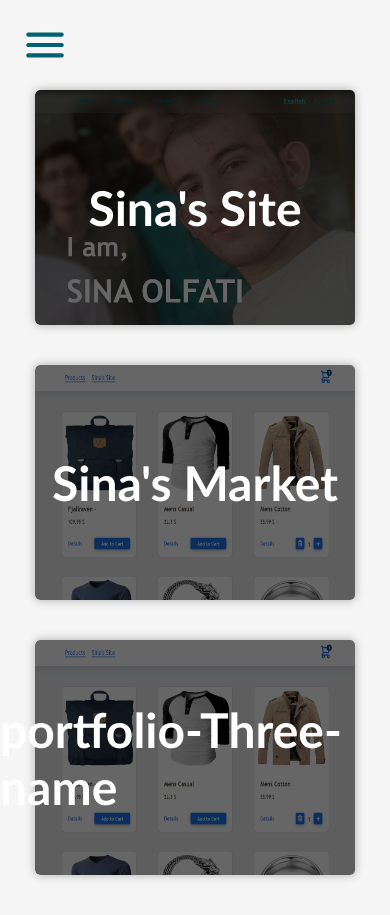
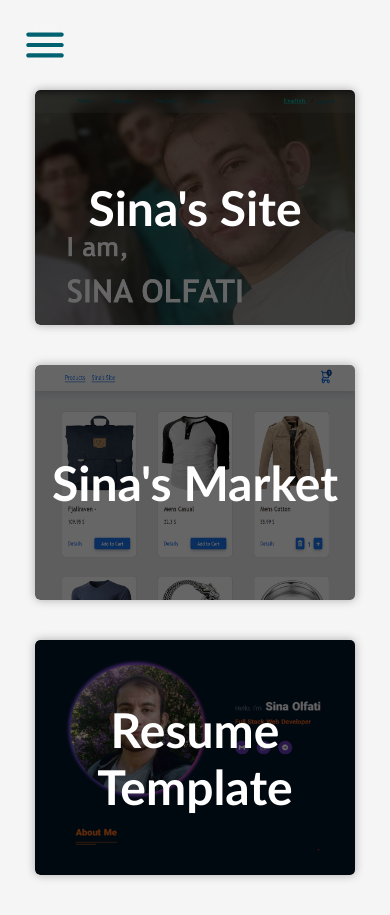
Before and after one commit to sina-olfati/sina-olfati-site, a React (Create React App) app: page /sina-olfati-site/portfolio in a window 390 px wide. Built offline with nearby package versions, Linux system fonts and the light colour scheme; a web font is replaced by a local one.

Commit message:
Portfolio: added resume template image to it's card

```diff
--- a/src/screens/Portfolio.css
+++ b/src/screens/Portfolio.css
@@ -53,7 +53,6 @@
     justify-content: center;
     align-items: center;
     transition: 1s;
-    /* overflow: hidden; */
 }
 
 .card-picture img {
@@ -70,7 +69,10 @@
 }
 
 .card-picture p {
+    /* border: solid 1px blue; */
     position: absolute;
+    width: 400px;
+    text-align: center;
     font-size: 3rem;
     font-weight: 600;
     color: rgb(255, 255, 255);
@@ -166,6 +168,9 @@
     .card:hover img{
         filter: brightness(40%);
     }
+    .card-picture p {
+        width: 320px;
+    }
     .card:hover p{
         opacity: 1;
     }
--- a/src/screens/Portfolio.tsx
+++ b/src/screens/Portfolio.tsx
@@ -5,6 +5,7 @@ import { Link } from 'react-router-dom'
 // images
 import mySite from'../assets/images/mySite.png'
 import myShop from '../assets/images/myShop.png'
+import resumeTemplate from '../assets/images/resumeTemplate.png'
 
 // Components
 import Menu from '../components/menu/Menu'
@@ -55,21 +56,21 @@ const Portfolio = () => {
               <h1>{t("portfolio-two-name")}</h1>
               <h2>{t("portfolio-two-description")}</h2>
               <h3>{t("portfolio-two-technologies")}</h3>
-              <Link className="visitButton" to='/sina-olfati-site/products'>{t("portfolio-two-visit")}</Link>
+              <Link className="visitButton" to='/sina-olfati-site/products'>{t("portfolio-visit")}</Link>
             </div>
           </div>
 
           {/* Third card */}
           <div className='card'>
             <div className='card-picture'>
-              <p>{t("portfolio-Three-name")}</p>
-              <img src={ myShop } alt='Sinas Shop'/>
+              <p>{t("portfolio-three-name")}</p>
+              <img src={ resumeTemplate } alt='Sinas Resume Template'/>
             </div>
             <div className='card-text'>
-              <h1>{t("portfolio-Three-name")}</h1>
-              <h2>{t("portfolio-Three-description")}</h2>
-              <h3>{t("portfolio-Three-technologies")}</h3>
-              <a className="visitButton" href='https://resume-template-sina.vercel.app'>{t("portfolio-two-visit")}</a>
+              <h1>{t("portfolio-three-name")}</h1>
+              <h2>{t("portfolio-three-description")}</h2>
+              <h3>{t("portfolio-three-technologies")}</h3>
+              <a className="visitButton" href='https://resume-template-sina.vercel.app'>{t("portfolio-visit")}</a>
             </div>
           </div>
 
```
Also changed, not shown: src/assets/images/resumeTemplate.png (added).
